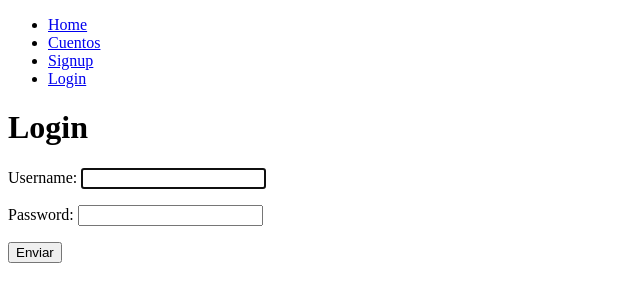
After one commit to CalumRakk/cuentos, a Django app: page /login/ in a window 1280 px wide. The commit adds this page. Shown: the top 302 px of the page, without its empty margins (0-640 px from the left). Run offline with Django 4.2, Linux system fonts and the light colour scheme.

Commit message:
añadido el login

```diff
--- a/cuentos/templates/base.html
+++ b/cuentos/templates/base.html
@@ -12,7 +12,7 @@
 <body>
     <nav>
         <ul>
-            <li> <a href="/home">Home</a></li>
+            <li> <a href="/">Home</a></li>
             <li> <a href="/cuentos">Cuentos</a></li>
 
 
--- a/cuentos/templates/detail.html
+++ b/cuentos/templates/detail.html
@@ -1,7 +1,12 @@
 
 {% extends "base.html" %}
 
+
+
 {% block content %}
+
+<h1>Cuentos</h1>
+
 <ul>
     {% for cuento in cuentos %}
         <li>{{cuento.title }} </li>
--- /dev/null
+++ b/cuentos/templates/login.html
@@ -0,0 +1,15 @@
+
+
+
+{% extends "base.html" %}
+
+{% block content %}
+
+<h1>Login</h1>
+    {{ msg }}
+    <form method="post">
+        {% csrf_token  %}
+        {{form.as_p}}
+        <button>Enviar</button>
+    </form>
+{% endblock %}
--- a/cuentos/urls.py
+++ b/cuentos/urls.py
@@ -1,10 +1,12 @@
 
 
 from django.urls import path
-from .views import detail, signout, signup
+from .views import detail, signout, signup,signin
 
 urlpatterns = [
-    path("", detail, name="cuentos"),
+    path("", detail, name="home"),
+    path("cuentos/", detail, name="cuentos"),
     path("logout/", signout, name="logout"),
-    path("signup/", signup, name="login")
+    path("signup/", signup, name="signup"),
+    path("login/", signin, name="login")
 ]
--- a/cuentos/views.py
+++ b/cuentos/views.py
@@ -4,7 +4,7 @@ from django.http import HttpResponse, HttpRequest
 from .models import Cuento
 
 from django.contrib.auth import login, logout, authenticate
-from django.contrib.auth.forms import UserCreationForm
+from django.contrib.auth.forms import UserCreationForm, AuthenticationForm
 from django.contrib.auth.models import User
 from django.db import IntegrityError
 
@@ -35,6 +35,19 @@ def signup(request: HttpRequest):
         return render(request, "signup.html", {"form": form, "msg": "Las contraseñas no son iguales"})
 
 
+def signin(request: HttpRequest):
+    authentication = AuthenticationForm
+    if request.method == "GET":
+        return render(request, "login.html", {"form": authentication})
+
+    username = request.POST["username"]
+    password = request.POST["password"]
+    user = authenticate(request, username=username, password=password)
+    if user is not None:
+        login(request, user)
+        return redirect("cuentos")
+    return render(request, "login.html", {"form": authentication, "msg": "Datos erroneos"})
+
 def signout(request):
     logout(request)
     return redirect("home")
```
